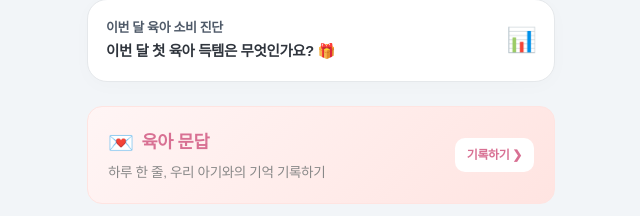
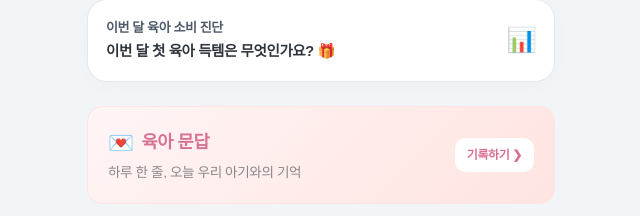
Before and after one commit to happy-baby0303/happy-baby0303.github.io, a plain HTML site: page index.html in a window 1280 px wide. Shown: the part 1409-1625 px from the top of the page, 319-959 px from the left. Drawn offline with nearby package versions, Linux system fonts and the light colour scheme; no server answers; a web font is replaced by a local one.

Commit message:
Update index.html

```diff
--- a/index.html
+++ b/index.html
@@ -196,7 +196,7 @@
                     <h3 class="diary-card-title">
                         <span style="font-size: 1.3rem;">💌</span> 육아 문답
                     </h3>
-                    <p class="diary-card-desc">하루 한 줄, 우리 아기와의 기억 기록하기</p>
+                    <p class="diary-card-desc">하루 한 줄, 오늘 우리 아기와의 기억 </p>
                 </div>
                 <div class="diary-card-btn">기록하기 ❯</div>
             </div>
```
